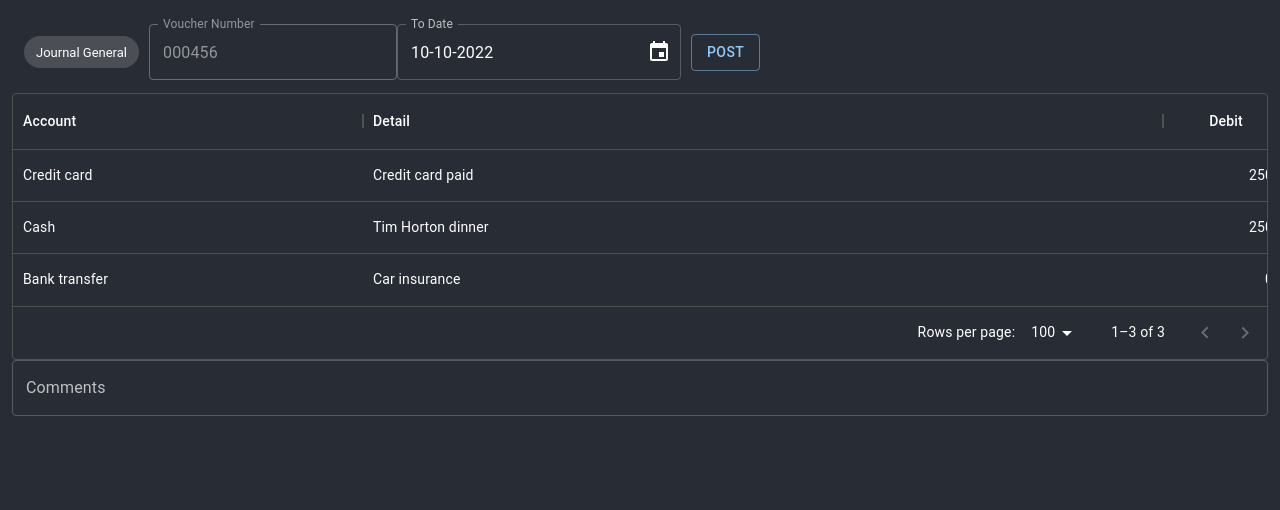
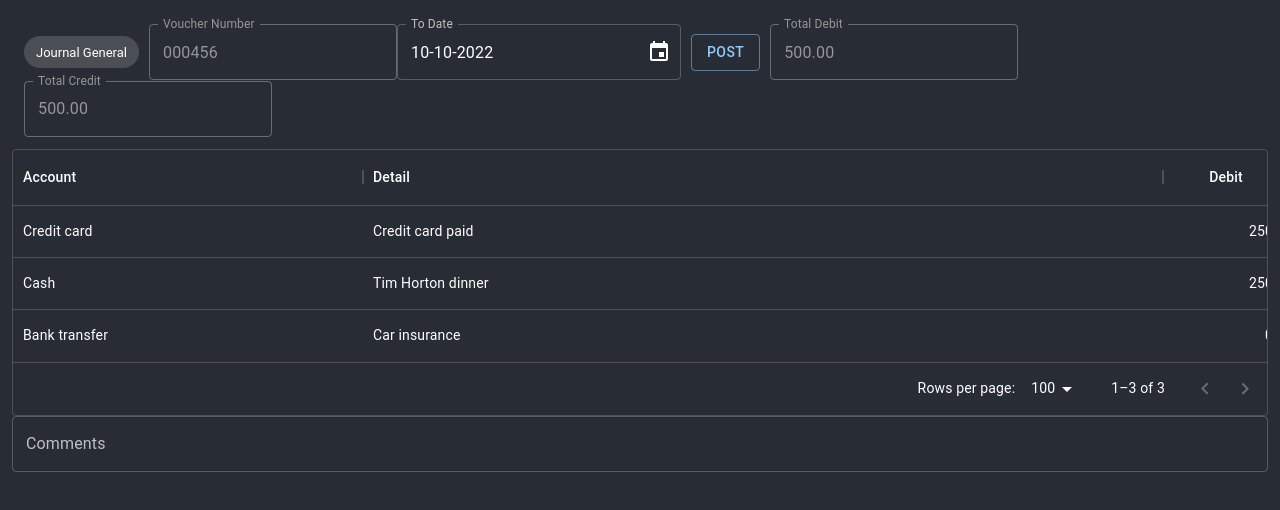
Before and after one commit to rathoregee/office, a React (Create React App) app in the folder UI/: page /journal in a window 1280 px wide. Shown: the top 510 px of the page. Built offline with nearby package versions, Linux system fonts and the light colour scheme; what aws-amplify would draw is missing.

Commit message:
added  cr and dr

```diff
--- a/UI/src/pages/Journal.tsx
+++ b/UI/src/pages/Journal.tsx
@@ -55,6 +55,13 @@ const rows: GridRowsProp = [
     }
 ];
 
+let accounts: string[] = ['Loan Payment', 'Credit card', 'Bank transfer', 'Cash'];
+
+setTimeout(() => {
+
+    accounts.push('aaaaa');
+
+}, 5000);
 export function Journal() {
     const [value, setValue] = React.useState<Dayjs | null>(dayjs());
     const columns: GridColumns = [
@@ -62,7 +69,7 @@ export function Journal() {
             field: 'account',
             headerName: 'Account',
             type: 'singleSelect',
-            valueOptions: ['Loan Payment', 'Credit card', 'Bank transfer', 'Cash'],
+            valueOptions: accounts,
             width: 350,
             resizable: true,
             sortable: false,
@@ -130,6 +137,18 @@ export function Journal() {
                             />
                         </LocalizationProvider>
                         <Button variant="outlined">Post</Button>
+                        <TextField
+                            disabled
+                            id="outlined-disabled"
+                            label="Total Debit"
+                            defaultValue="500.00"
+                        />
+                        <TextField
+                            disabled
+                            id="outlined-disabled"
+                            label="Total Credit"
+                            defaultValue="500.00"
+                        />
                     </Box>
                 </div>
                 <StyledBox>
```
